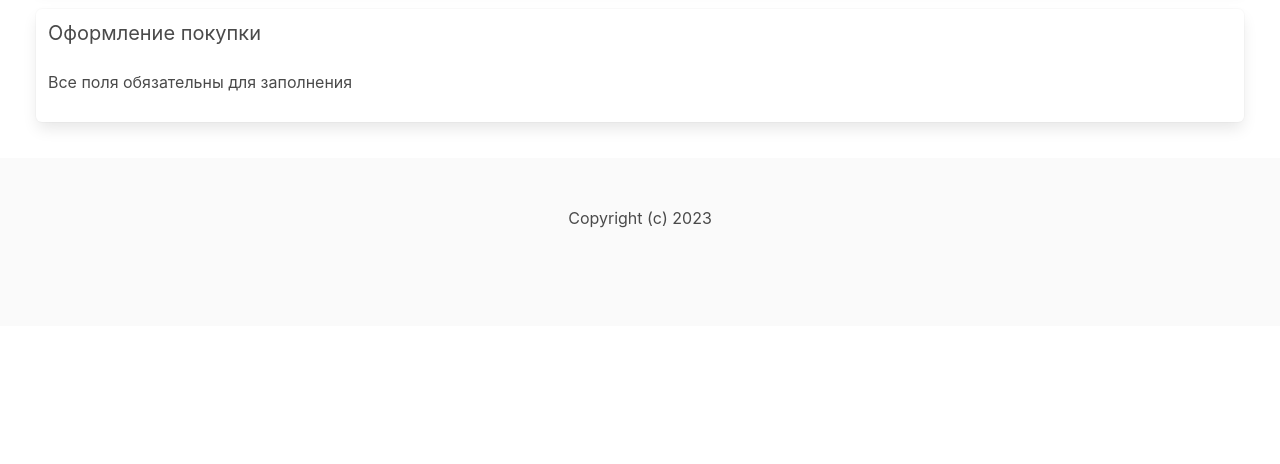
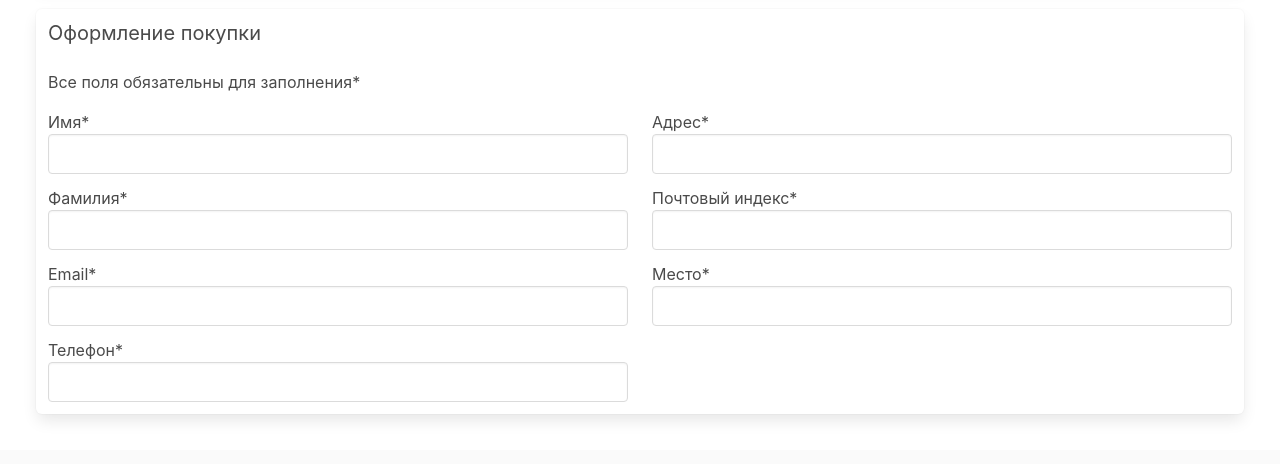
Before and after one commit to hottabuch1987/shop_django_vue, a Vue app in the folder djackets_vue/: page /cart/checkout in a window 1280 px wide. Shown: the part 273-737 px from the top of the page. Built offline with nearby package versions, Linux system fonts and the light colour scheme; sample sign-in values are in the browser's storage.

Commit message:
remove product cart

```diff
--- a/djackets_vue/src/components/CartItem.vue
+++ b/djackets_vue/src/components/CartItem.vue
@@ -5,7 +5,8 @@
     <td>
         {{ item.quantity }}
         <a @click="decrementQuantity(item)">-</a>
-        <a @click="incrementQuantity(item)">+</a>
+
+        <a @click="incrementQuantity(item)"> +</a>
     </td>
     <td>${{ getItemTotal(item).toFixed(2) }}</td>
     <td><button class="delete" @click="removeFromCart(item)"></button></td>
--- a/djackets_vue/src/store/index.js
+++ b/djackets_vue/src/store/index.js
@@ -47,8 +47,9 @@ export default createStore({
     removeToken(state) {
       state.token = ''
       state.isAuthenticated = false
-    }
+    },
     // //Authenticated token
+
   },
   actions: {
   },
--- a/djackets_vue/src/views/Cart.vue
+++ b/djackets_vue/src/views/Cart.vue
@@ -23,7 +23,7 @@
                             v-bind:key="item.product.id"
                             v-bind:initialItem="item"
                             v-on:removeFromCart="removeFromCart"
-                            />
+                        />
                     </tbody>
                 </table>
 
@@ -65,7 +65,7 @@ export default {
     },
     methods: {
         removeFromCart(item) {
-            this.cart.item = this.cart.item.filter(i => i.product !== item.product.id)
+            this.cart.items = this.cart.items.filter(i => i.product.id !== item.product.id)
         }
     },
 
--- a/djackets_vue/src/views/Checkout.vue
+++ b/djackets_vue/src/views/Checkout.vue
@@ -37,7 +37,77 @@
             </div>
             <div class="column is-12 box">
                 <h2 class="subtitle">Оформление покупки</h2>
-                <p class="has-text=grey mb-4">Все поля обязательны для заполнения</p>
+                <p class="has-text=grey mb-4">Все поля обязательны для заполнения*</p>
+                <div class="columns is-multiline">
+            <!-- form -->
+                    <div class="column is-6">
+
+                        <div class="field">
+                            <label>Имя*</label>
+                            <div class="contol">
+                                <input type="text" class='input' v-model="first_name">
+                            </div>
+                        </div>
+
+                        <div class="field">
+                            <label>Фамилия*</label>
+                            <div class="contol">
+                                <input type="text" class='input' v-model="last_name">
+                            </div>
+                        </div>
+
+                        <div class="field">
+                            <label>Email*</label>
+                            <div class="contol">
+                                <input type="email" class='input' v-model="email">
+                            </div>
+                        </div>
+
+                        <div class="field">
+                            <label>Телефон*</label>
+                            <div class="contol">
+                                <input type="text" class='input' v-model="phone">
+                            </div>
+                        </div>
+                    </div>
+            <!--  -->
+                    <div class="column is-6">
+
+                            <div class="field">
+                                <label>Адрес*</label>
+                                <div class="contol">
+                                    <input type="text" class='input' v-model="address">
+                                </div>
+                            </div>
+
+                            <div class="field">
+                                <label>Почтовый индекс*</label>
+                                <div class="contol">
+                                    <input type="text" class='input' v-model="zipcode">
+                                </div>
+                            </div>
+
+                            <div class="field">
+                                <label>Место*</label>
+                                <div class="contol">
+                                    <input type="text" class='input' v-model="place">
+                                </div>
+                            </div>
+                    </div>
+            <!--  endform -->
+                    <div class="notification is-danger mt-4" v-if="errors.length">
+                            <p v-for="error in erros" v-bind:key="error">{{error}}</p>
+                    </div>
+                    <hr>
+
+                    <div id="card-element" class="mb-5"></div>
+                    <templete v-if="cartTotalLength">
+                        <hr>
+
+                        <button class="button is-dark" @click="submitForm">Оплатить картой</button>
+                    </templete>
+
+                </div>
             </div>
         </div>
     </div>
@@ -57,7 +127,7 @@ export default {
             last_name: '',
             email: '',
             phone: '',
-            addres: '',
+            address: '',
             zipcode: '',
             place: '',
             errors: []
@@ -69,9 +139,12 @@ export default {
         this.cart = this.$store.state.cart
     },
     methods: {
-         getItemTotal(item){
+        getItemTotal(item){
             return item.quantity * item.product.price
         },
+        submitForm() {
+        }
+
     },
     computed: {
         cartTotalLength() {
```
Also changed, not shown: 1 other file (tests, documents, lock files or other folders).
